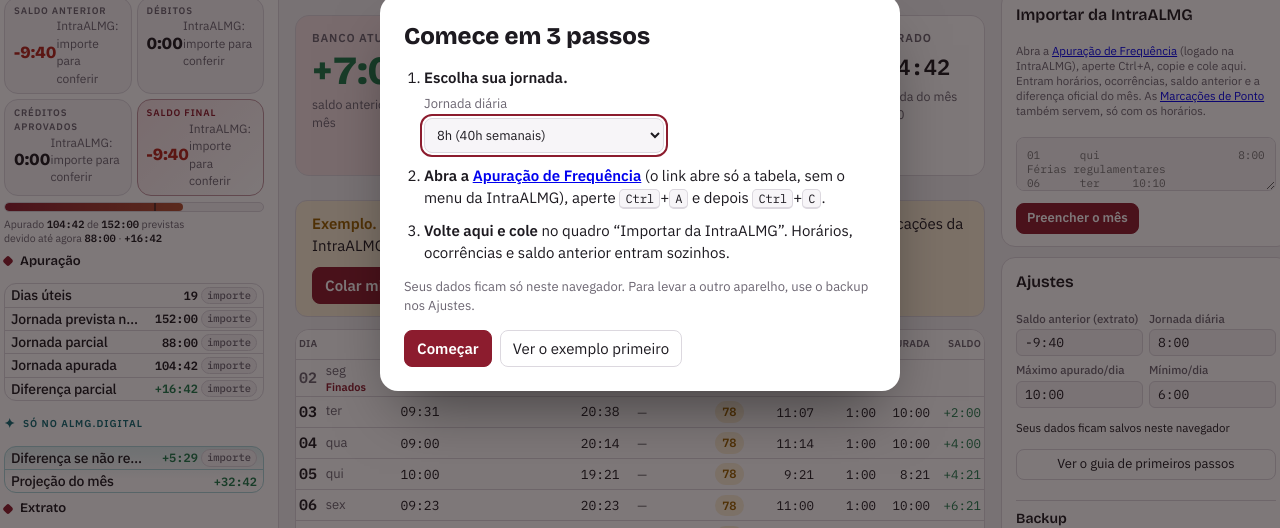
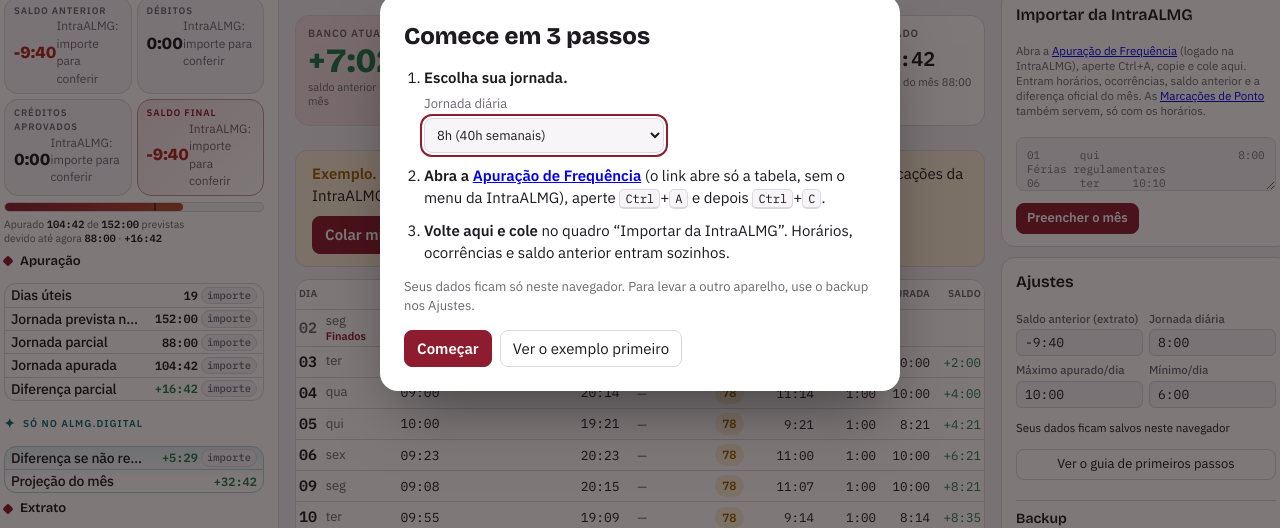
Before and after one commit to diogocascimiro/ponto, a plain HTML site: page index.html in a window 1280 px wide. Shown: the part 207-735 px from the top of the page. Drawn offline with nearby package versions, Linux system fonts and the light colour scheme.

Commit message:
Quadros do resumo mais baixos em telas largas

```diff
--- a/index.html
+++ b/index.html
@@ -322,6 +322,16 @@ footer{color:var(--muted);font-size:12.5px;display:flex;flex-wrap:wrap;gap:6px 1
 .tablebox td{padding-block:2px}
 .tablebox td input.t,.tablebox td select{padding-block:3px}
 .tablebox th{padding-block:7px}
+}
+/* Telas largas: quadros do resumo mais baixos */
+@media (min-width:1180px){
+.summary{grid-template-columns:1.15fr repeat(4,1fr)}
+.stat{padding:10px 12px;gap:2px}
+.stat .k{font-size:10.5px}
+.stat .v{font-size:20px}
+.stat.hero .v{font-size:34px}
+.stat .s{font-size:11px;line-height:1.3}
+.stat .oficial{font-size:10px;display:block}
 }
 </style>
 
```
